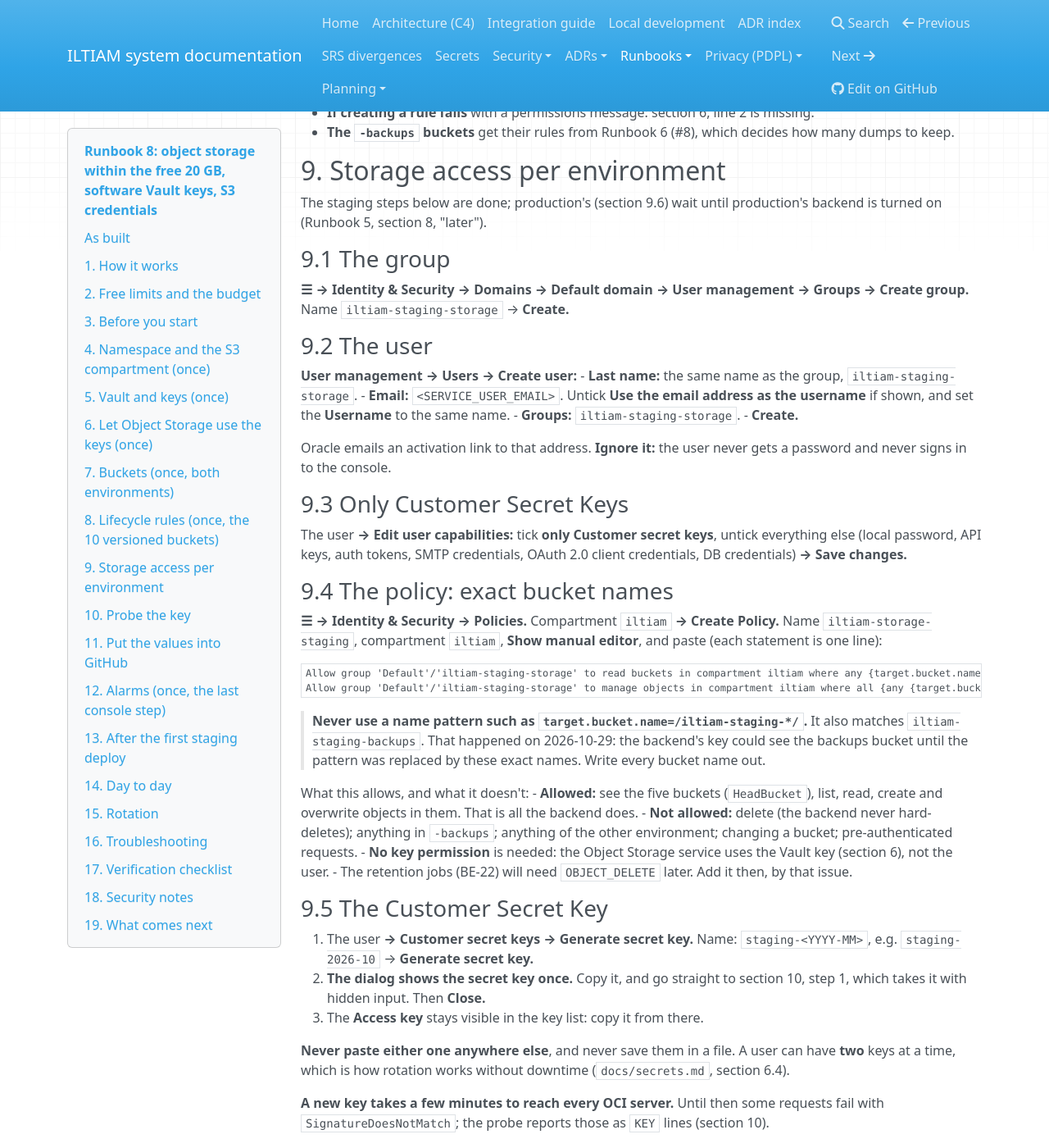
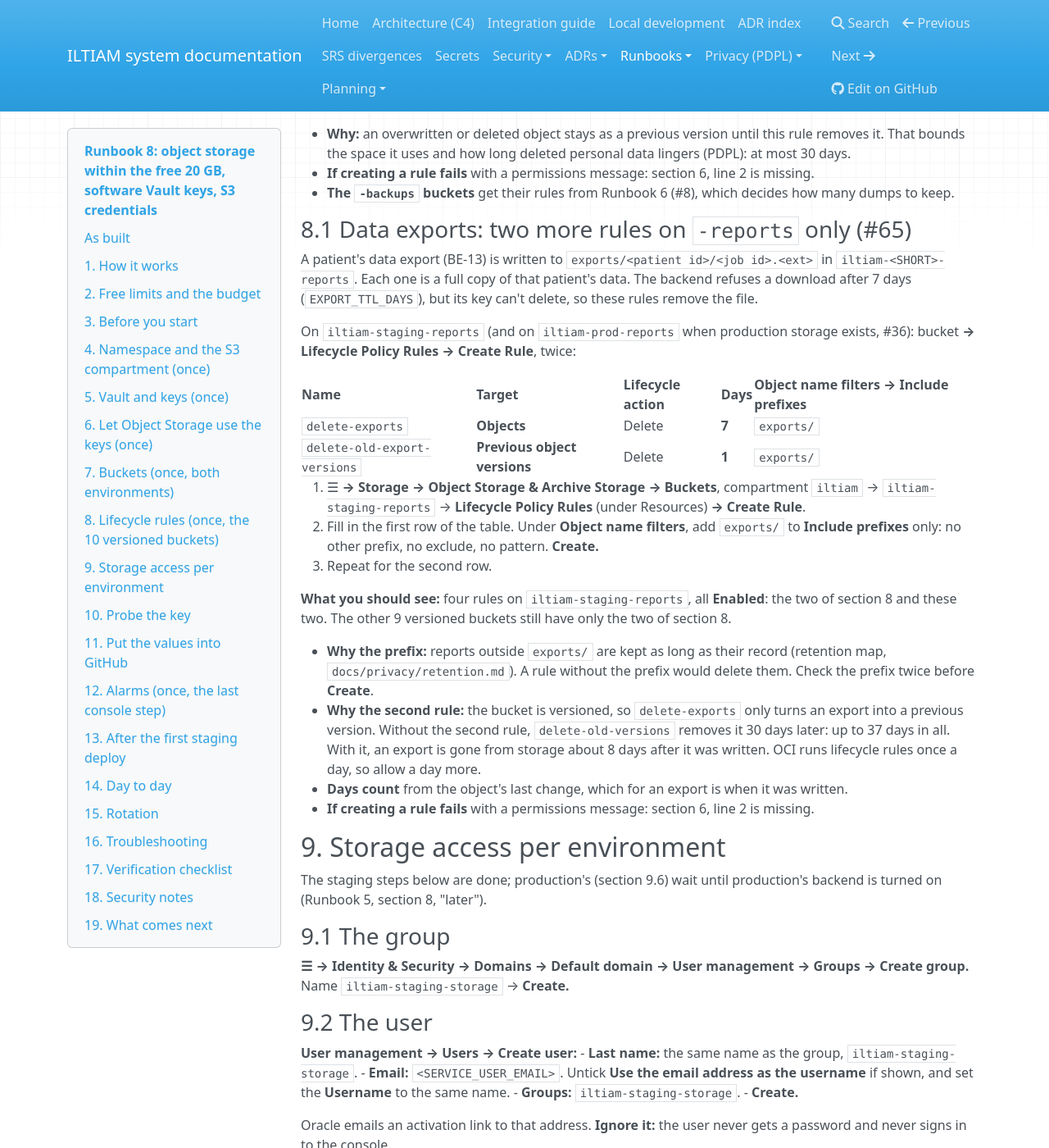
Before and after one commit to iltiam/iltiam-deployment, an MkDocs documentation site: the page built from docs/runbooks/08-object-storage.md, in a window 1280 px wide and 1400 px high, scrolled down 5914 px. Shown: the whole window at 82% size. Built offline with MkDocs 1.6.1, drawn with Linux system fonts in a browser that asks for light colours; some of the changed text lies outside the part shown.

Commit message:
docs(storage): lifecycle rules that delete data exports after 7 days (Refs #65) (#82)
The backend writes data exports to exports/ in iltiam-<SHORT>-reports and refuses
a download after 7 days, but nothing deleted the files.

- Runbook 8, section 8.1: delete-exports (objects, 7 days) and
  delete-old-export-versions (previous versions, 1 day), both prefix exports/,
  on the -reports bucket only. Created and Enabled on iltiam-staging-reports
  on 2026-11-22 (As built, checklist row 22).
- Checklist row 23 (a test export is removed) stays open until staging has an
  activated test patient account.
- Sections 7 and 19 no longer promise a separate exports bucket.
- docs/privacy: retention row 14 and the privacy index name the rules instead
  of the monthly manual clean-up. Production follows with #36.

```diff
--- a/docs/runbooks/08-object-storage.md
+++ b/docs/runbooks/08-object-storage.md
@@ -36,6 +36,7 @@ Filled in when the steps are done. Names and dates only: never the namespace, an
 | Service policy (section 6) | `iltiam-objectstorage-key-policy`: `use keys` and `manage object-family` in compartment `iltiam` |
 | Buckets (section 7) | the 12 of section 7: private, Standard, the environment's Vault key, versioning on the 10 backend buckets and off on the two `-backups`, 2026-10-29 |
 | Lifecycle rules (section 8) | `delete-old-versions` (previous versions, 30 days) and `abort-unfinished-uploads` (1 day) on the 10 versioned buckets, 2026-10-29 |
+| Export rules (section 8.1) | `delete-exports` (objects, 7 days) and `delete-old-export-versions` (previous versions, 1 day), both prefix `exports/`, Enabled on `iltiam-staging-reports`, 2026-11-22. Production with #36 |
 | Staging access (section 9) | group `iltiam-staging-storage`; policy `iltiam-storage-staging` (exact bucket names); user `iltiam-staging-storage` |
 | Production access (section 9.6) | later, with the production backend |
 | Staging key in GitHub (section 11) | `STORAGE_ACCESS_KEY`, `STORAGE_SECRET_KEY` set 2026-10-29 |
@@ -181,7 +182,7 @@ For each one: **☰ → Storage → Object Storage & Archive Storage → Buckets
 
 **Why versioning on the backend's buckets:** the backend never overwrites or deletes a file, so versions cost almost nothing, and they protect against a bug that would. The backend's own `check_storage` expects it. The `-backups` buckets have no versioning, so that a deleted dump is really gone.
 
-**No exports bucket yet (decided 2026-11-12):** the backend has no setting for one. It comes with BE-13, with a rule that deletes exports after 7 days.
+**No exports bucket (decided 2026-11-12):** the backend (BE-13) writes data exports under `exports/` in the `-reports` bucket, so no bucket is added. Section 8.1 deletes them after 7 days (#65).
 
 **The `-backups` buckets stay on Standard (decided 2026-11-12):** the account is free-only, and Infrequent Access or Archive would add fees and minimum storage periods (section 2).
 
@@ -199,6 +200,28 @@ On each of the 10 versioned buckets: bucket **→ Lifecycle Policy Rules** (unde
 - **Why:** an overwritten or deleted object stays as a previous version until this rule removes it. That bounds the space it uses and how long deleted personal data lingers (PDPL): at most 30 days.
 - **If creating a rule fails** with a permissions message: section 6, line 2 is missing.
 - **The `-backups` buckets** get their rules from Runbook 6 (#8), which decides how many dumps to keep.
+
+### 8.1 Data exports: two more rules on `-reports` only (#65)
+
+A patient's data export (BE-13) is written to `exports/<patient id>/<job id>.<ext>` in `iltiam-<SHORT>-reports`. Each one is a full copy of that patient's data. The backend refuses a download after 7 days (`EXPORT_TTL_DAYS`), but its key can't delete, so these rules remove the file.
+
+On `iltiam-staging-reports` (and on `iltiam-prod-reports` when production storage exists, #36): bucket **→ Lifecycle Policy Rules → Create Rule**, twice:
+
+| Name | Target | Lifecycle action | Days | Object name filters → Include prefixes |
+|---|---|---|---|---|
+| `delete-exports` | **Objects** | Delete | **7** | `exports/` |
+| `delete-old-export-versions` | **Previous object versions** | Delete | **1** | `exports/` |
+
+1. ☰ **→ Storage → Object Storage & Archive Storage → Buckets**, compartment `iltiam` → `iltiam-staging-reports` → **Lifecycle Policy Rules** (under Resources) **→ Create Rule**.
+2. Fill in the first row of the table. Under **Object name filters**, add `exports/` to **Include prefixes** only: no other prefix, no exclude, no pattern. **Create.**
+3. Repeat for the second row.
+
+**What you should see:** four rules on `iltiam-staging-reports`, all **Enabled**: the two of section 8 and these two. The other 9 versioned buckets still have only the two of section 8.
+
+- **Why the prefix:** reports outside `exports/` are kept as long as their record (retention map, `docs/privacy/retention.md`). A rule without the prefix would delete them. Check the prefix twice before **Create**.
+- **Why the second rule:** the bucket is versioned, so `delete-exports` only turns an export into a previous version. Without the second rule, `delete-old-versions` removes it 30 days later: up to 37 days in all. With it, an export is gone from storage about 8 days after it was written. OCI runs lifecycle rules once a day, so allow a day more.
+- **Days count** from the object's last change, which for an export is when it was written.
+- **If creating a rule fails** with a permissions message: section 6, line 2 is missing.
 
 ## 9. Storage access per environment
 
@@ -525,6 +548,8 @@ The **Verified** column records the date each row last passed.
 | 19 | `check_storage` on production (AC 1) | section 13 with `production` | `All storage checks passed.` | later | moved to #36 |
 | 20 | No charges (AC 2) | **Billing & Cost Management → Cost Analysis**, a week after section 12 | $0.00 | console | 2026-11-12: 0.00 for 1 October to 12 November |
 | 21 | Key rotation reminder | section 15.1 | a calendar entry a year ahead | console | 2026-11-12: yearly reminder "Rotate OCI Vault keys and storage keys (Runbook 8)" from 2026-10-29 |
+| 22 | Export rules (#65) | section 8.1 | both rules Enabled on `iltiam-staging-reports`, prefix `exports/` only; the other buckets unchanged | console | 2026-11-22: both rules created, prefix `exports/`; all 4 rules on `iltiam-staging-reports` Enabled |
+| 23 | An export is removed (#65) | ask for an export on staging (app: Privacy → Export); note its date; 9 days later, open `exports/` in `iltiam-staging-reports` with **Show deleted objects** on | the file and its previous version are gone; objects outside `exports/` are still there | console, 9 days after the export | Not yet: needs an activated test patient account on staging (activation needs a real phone number) |
 
 **Record the results as a comment on issue #13:** pass or fail per row, with the date. **Never include** the namespace, an OCID, a key, an endpoint or a link. The probe's output may be pasted as it is.
 
@@ -536,6 +561,7 @@ The **Verified** column records the date each row last passed.
 - **Encryption at rest:** AES-256 with a Vault key per environment, rotated yearly (NFR-SEC-04). Software-protected keys are free; the key material stays inside OCI Vault.
 - **Secrets:** the Customer Secret Keys live only in the GitHub Environments and in `backend.env` on the VM (`docs/secrets.md`). The namespace is treated like an address: in GitHub secrets, never in the repository.
 - **Old versions:** kept 30 days, then removed by the lifecycle rule. So a file deleted for PDPL reasons is gone from storage within 30 days.
+- **Data exports:** removed about 8 days after they were written, old version included (section 8.1).
 - **PDPL:** every bucket and key is in the Riyadh region.
 
 ## 19. What comes next
@@ -544,5 +570,5 @@ The **Verified** column records the date each row last passed.
 - **Runbook 6 (#8):** a backup user per environment that can only write to its `-backups` bucket, the lifecycle rules for the dumps, and the weekly restore test.
 - **Runbook 7 (#10):** the Grafana panel for space and requests, and alerts to the same topic.
 - **Production** (section 9.6), when Runbook 5 turns production's backend on.
-- **BE-13:** an exports bucket per environment, with a rule that deletes exports after 7 days.
+- **#36:** the two export rules of section 8.1 on `iltiam-prod-reports`.
 - **BE-22:** retention jobs; the storage policy then gets `OBJECT_DELETE`.
```
Also changed, not shown: docs/privacy/index.md (+2 -2 lines), docs/privacy/retention.md (+1 -1 lines).
